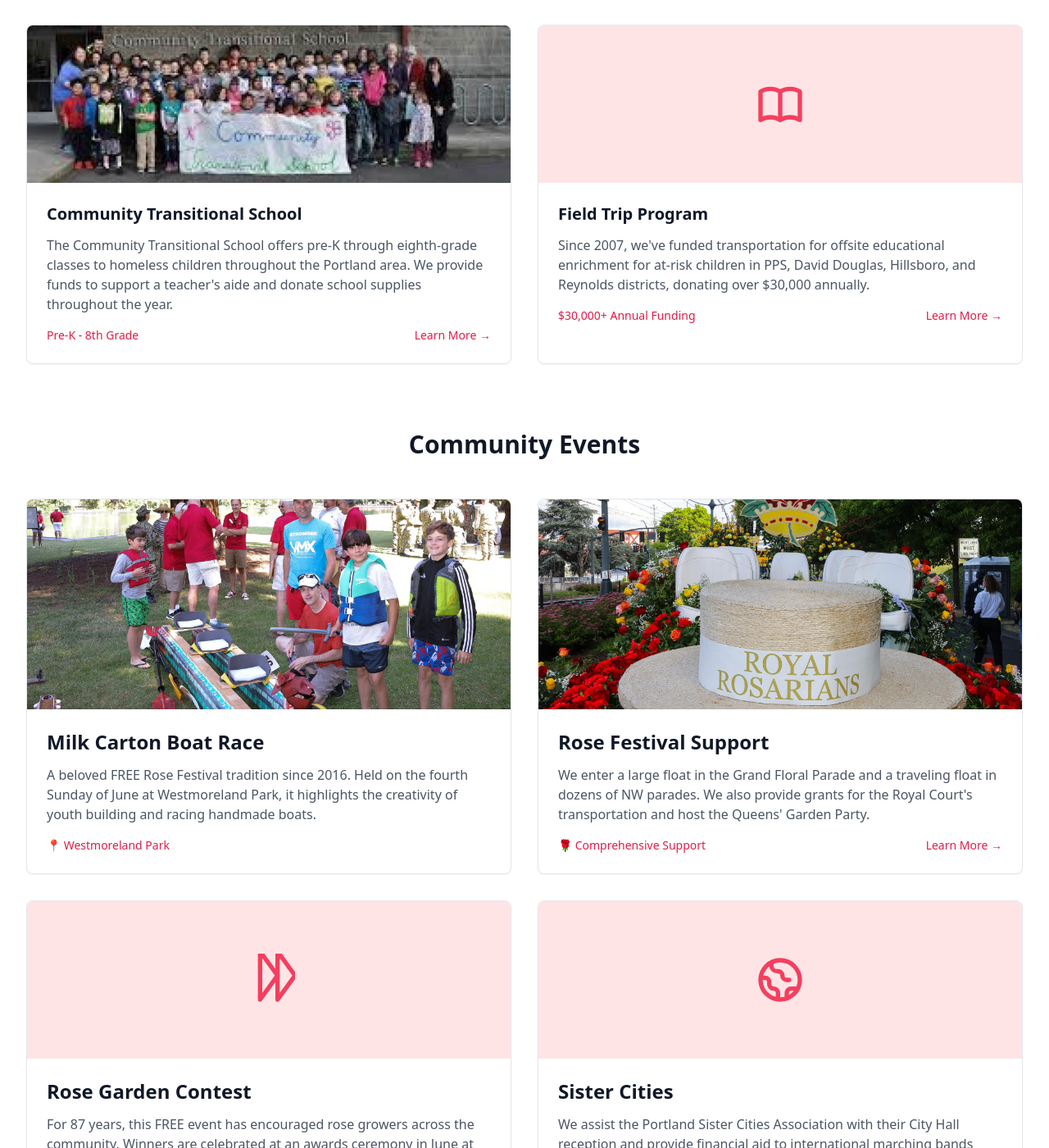
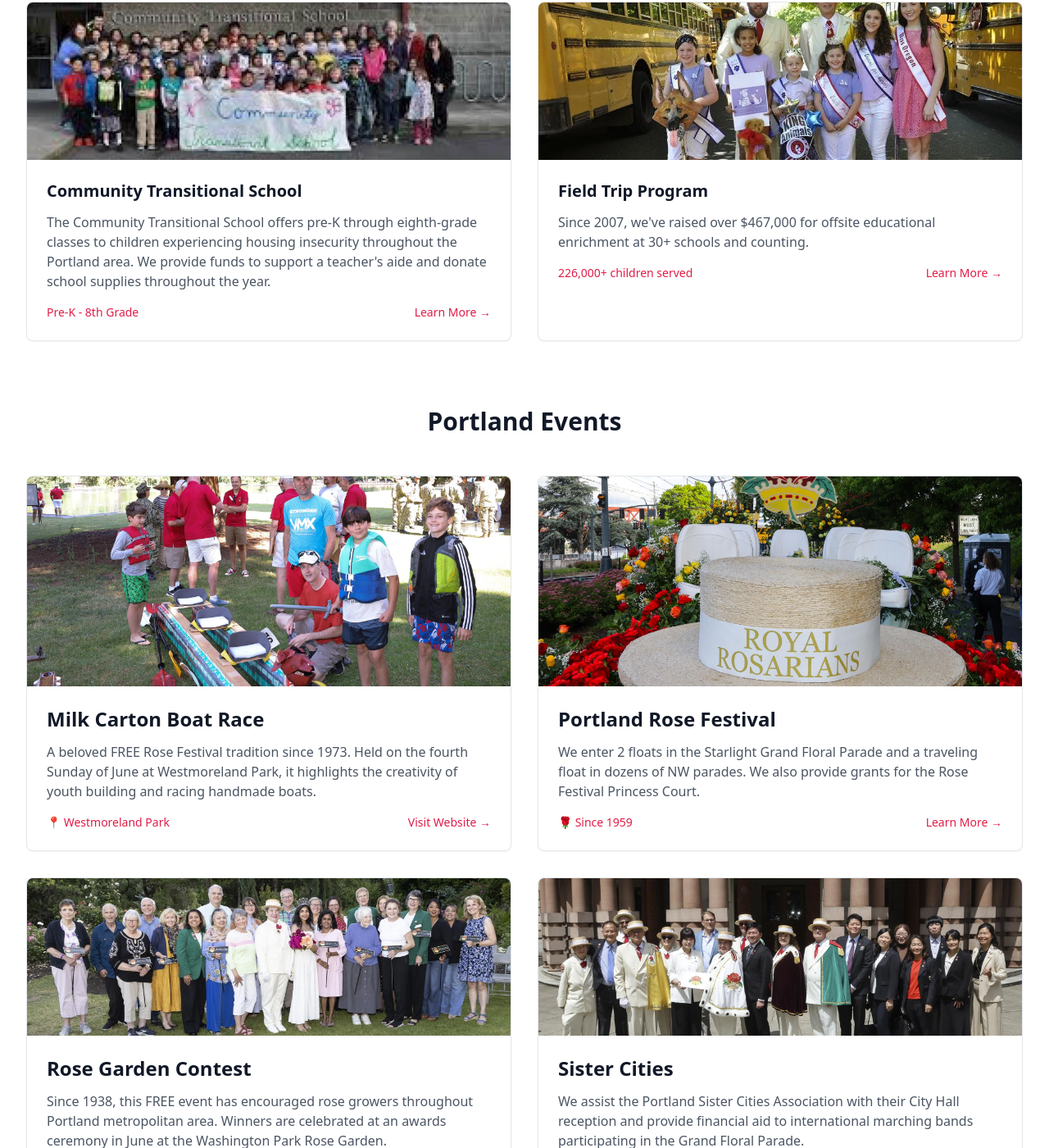
Before and after one commit to RoyalRosarianFoundation/foundation-website, a Jekyll site: the page built from programs.md, in a window 1280 px wide and 1400 px high, scrolled down 556 px. Shown: the whole window at 82% size. Built offline with Jekyll 4.4.1, drawn with Linux system fonts in a browser that asks for light colours; nearby versions of some CDN libraries; some of the changed text lies outside the part shown.

Commit message:
updates to our program page

```diff
--- a/programs.md
+++ b/programs.md
@@ -23,7 +23,7 @@ title: Programs
           <img src="{{ "/assets/images/activities/transitional-school.png" | relative_url }}" alt="Transitional School" class="w-full h-48 object-cover">
           <div class="p-6">
             <h3 class="text-xl font-semibold text-gray-900 mb-3">Community Transitional School</h3>
-            <p class="text-gray-600 mb-4">The Community Transitional School offers pre-K through eighth-grade classes to homeless children throughout the Portland area. We provide funds to support a teacher's aide and donate school supplies throughout the year.</p>
+            <p class="text-gray-600 mb-4">The Community Transitional School offers pre-K through eighth-grade classes to children experiencing housing insecurity throughout the Portland area. We provide funds to support a teacher's aide and donate school supplies throughout the year.</p>
             <div class="flex items-center justify-between">
               <div class="flex items-center text-rose-600 text-sm font-medium">
                 <span class="mr-2">Pre-K - 8th Grade</span>
@@ -36,17 +36,13 @@ title: Programs
         </div>
 
         <div class="bg-white border border-gray-200 rounded-lg shadow-sm overflow-hidden">
-          <div class="bg-rose-100 h-48 flex items-center justify-center">
-            <svg class="h-16 w-16 text-rose-500" fill="none" viewBox="0 0 24 24" stroke="currentColor">
-              <path stroke-linecap="round" stroke-linejoin="round" stroke-width="2" d="M12 6.253v13m0-13C10.832 5.477 9.246 5 7.5 5S4.168 5.477 3 6.253v13C4.168 18.477 5.754 18 7.5 18s3.332.477 4.5 1.253m0-13C13.168 5.477 14.754 5 16.5 5c1.746 0 3.332.477 4.5 1.253v13C19.832 18.477 18.246 18 16.5 18c-1.746 0-3.332.477-4.5 1.253" />
-            </svg>
-          </div>
+          <img src="{{ "/assets/images/activities/field-trip-program.webp" | relative_url }}" alt="Field Trip Program" class="w-full h-48 object-cover">
           <div class="p-6">
             <h3 class="text-xl font-semibold text-gray-900 mb-3">Field Trip Program</h3>
-            <p class="text-gray-600 mb-4">Since 2007, we've funded transportation for offsite educational enrichment for at-risk children in PPS, David Douglas, Hillsboro, and Reynolds districts, donating over $30,000 annually.</p>
+            <p class="text-gray-600 mb-4">Since 2007, we've raised over $467,000 for offsite educational enrichment at 30+ schools and counting.</p>
             <div class="flex items-center justify-between">
               <div class="flex items-center text-rose-600 text-sm font-medium">
-                <span class="mr-2">$30,000+ Annual Funding</span>
+                <span class="mr-2">226,000+ children served</span>
               </div>
               <a href="{{ "/field-trips" | relative_url }}" class="text-rose-600 hover:text-rose-500 text-sm font-medium">
                 Learn More →
@@ -59,16 +55,21 @@ title: Programs
 
     <!-- Community Programs -->
     <div class="mb-20">
-      <h2 class="text-3xl font-bold text-gray-900 mb-12 text-center">Community Events</h2>
+      <h2 class="text-3xl font-bold text-gray-900 mb-12 text-center">Portland Events</h2>
       <div class="grid grid-cols-1 lg:grid-cols-2 gap-8">
 
         <div class="bg-white border border-gray-200 rounded-lg shadow-sm overflow-hidden">
           <img src="{{ "/assets/images/events/milk-carton-boat-race.jpg" | relative_url }}" alt="Milk Carton Boat Race" class="w-full h-64 object-cover">
           <div class="p-6">
             <h3 class="text-2xl font-semibold text-gray-900 mb-3">Milk Carton Boat Race</h3>
-            <p class="text-gray-600 mb-4">A beloved FREE Rose Festival tradition since 2016. Held on the fourth Sunday of June at Westmoreland Park, it highlights the creativity of youth building and racing handmade boats.</p>
-            <div class="flex items-center text-rose-600 text-sm font-medium">
-              <span class="mr-2">📍 Westmoreland Park</span>
+            <p class="text-gray-600 mb-4">A beloved FREE Rose Festival tradition since 1973. Held on the fourth Sunday of June at Westmoreland Park, it highlights the creativity of youth building and racing handmade boats.</p>
+            <div class="flex items-center justify-between">
+              <div class="flex items-center text-rose-600 text-sm font-medium">
+                <span class="mr-2">📍 Westmoreland Park</span>
+              </div>
+              <a href="https://www.royalrosarians.com/page/milk-carton-boat-race" class="text-rose-600 hover:text-rose-500 text-sm font-medium">
+                Visit Website →
+              </a>
             </div>
           </div>
         </div>
@@ -76,11 +77,11 @@ title: Programs
         <div class="bg-white border border-gray-200 rounded-lg shadow-sm overflow-hidden">
           <img src="{{ "/assets/images/events/grand-floral-parade.jpg" | relative_url }}" alt="Grand Floral Parade" class="w-full h-64 object-cover">
           <div class="p-6">
-            <h3 class="text-2xl font-semibold text-gray-900 mb-3">Rose Festival Support</h3>
-            <p class="text-gray-600 mb-4">We enter a large float in the Grand Floral Parade and a traveling float in dozens of NW parades. We also provide grants for the Royal Court's transportation and host the Queens' Garden Party.</p>
+            <h3 class="text-2xl font-semibold text-gray-900 mb-3">Portland Rose Festival</h3>
+            <p class="text-gray-600 mb-4">We enter 2 floats in the Starlight Grand Floral Parade and a traveling float in dozens of NW parades. We also provide grants for the Rose Festival Princess Court.</p>
             <div class="flex items-center justify-between">
               <div class="flex items-center text-rose-600 text-sm font-medium">
-                <span class="mr-2">🌹 Comprehensive Support</span>
+                <span class="mr-2">🌹 Since 1959</span>
               </div>
               <a href="{{ "/rose-festival" | relative_url }}" class="text-rose-600 hover:text-rose-500 text-sm font-medium">
                 Learn More →
@@ -90,31 +91,23 @@ title: Programs
         </div>
 
         <div class="bg-white border border-gray-200 rounded-lg shadow-sm overflow-hidden">
-          <div class="bg-rose-100 h-48 flex items-center justify-center">
-            <svg class="h-16 w-16 text-rose-500" fill="none" viewBox="0 0 24 24" stroke="currentColor">
-              <path stroke-linecap="round" stroke-linejoin="round" stroke-width="2" d="M8 21l8-11-8-11v22zM16 21l8-11-8-11v22z"/>
-            </svg>
-          </div>
+          <img src="{{ "/assets/images/activities/rose-garden-contest.webp" | relative_url }}" alt="Rose Garden Contest" class="w-full h-48 object-cover">
           <div class="p-6">
             <h3 class="text-2xl font-semibold text-gray-900 mb-3">Rose Garden Contest</h3>
-            <p class="text-gray-600 mb-4">For 87 years, this FREE event has encouraged rose growers across the community. Winners are celebrated at an awards ceremony in June at the Washington Park Rose Garden.</p>
+            <p class="text-gray-600 mb-4">Since 1938, this FREE event has encouraged rose growers throughout Portland metropolitan area. Winners are celebrated at an awards ceremony in June at the Washington Park Rose Garden.</p>
             <div class="flex items-center text-rose-600 text-sm font-medium">
-              <span class="mr-2">🏆 87-Year Tradition</span>
+              <span class="mr-2">🏆 Since 1938</span>
             </div>
           </div>
         </div>
 
         <div class="bg-white border border-gray-200 rounded-lg shadow-sm overflow-hidden">
-          <div class="bg-rose-100 h-48 flex items-center justify-center">
-            <svg class="h-16 w-16 text-rose-500" fill="none" viewBox="0 0 24 24" stroke="currentColor">
-              <path stroke-linecap="round" stroke-linejoin="round" stroke-width="2" d="M3.055 11H5a2 2 0 012 2v1a2 2 0 002 2 2 2 0 012 2v2.945M8 3.935V5.5A2.5 2.5 0 0010.5 8h.5a2 2 0 012 2 2 2 0 002 2h1.064M15 20.488V18a2 2 0 012-2h3.064M21 12a9 9 0 11-18 0 9 9 0 0118 0z" />
-            </svg>
-          </div>
+          <img src="{{ "/assets/images/activities/sister-cities.webp" | relative_url }}" alt="Sister Cities Reception" class="w-full h-48 object-cover">
           <div class="p-6">
             <h3 class="text-2xl font-semibold text-gray-900 mb-3">Sister Cities</h3>
             <p class="text-gray-600 mb-4">We assist the Portland Sister Cities Association with their City Hall reception and provide financial aid to international marching bands participating in the Grand Floral Parade.</p>
             <div class="flex items-center text-rose-600 text-sm font-medium">
-              <span class="mr-2">🌍 Global Reach</span>
+              <span class="mr-2">🌍 10 Sister Cities</span>
             </div>
           </div>
         </div>
```
Also changed, not shown: other parts of programs.md (+1 -1 lines), assets/images/activities/field-trip-program.webp (added), assets/images/activities/rose-garden-contest.webp (added), assets/images/activities/sister-cities.webp (added).
